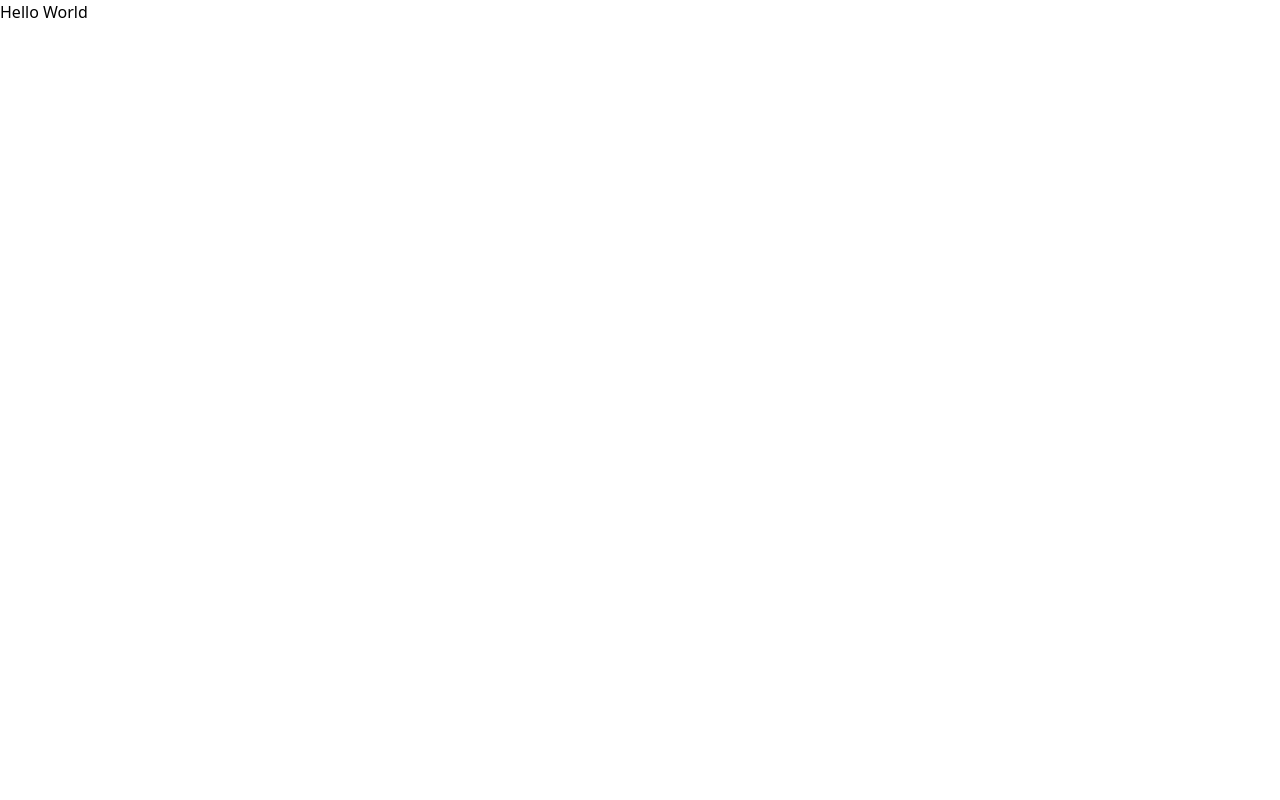
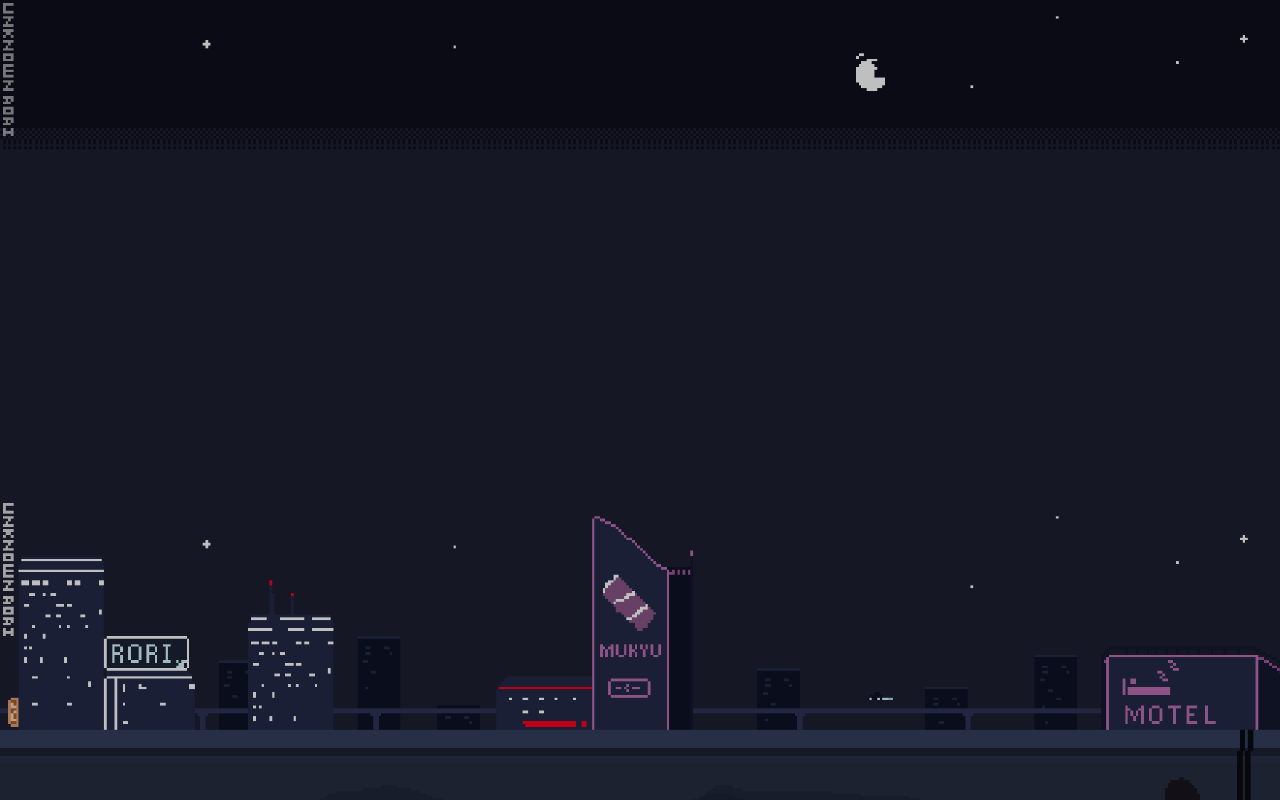
Before and after one commit to UnknownRori/project-lilith, a Vue app: page / in a window 1280 px wide. Built offline with nearby package versions, Linux system fonts and the light colour scheme.

Commit message:
Scaffold parallax & scroll handler

```diff
--- a/src/App.vue
+++ b/src/App.vue
@@ -1,8 +1,21 @@
 <script setup lang="ts">
+import { ScrollableBackgroundParent, ScrollableBackground } from '@/components/background';
+import { useVirtualScroll } from '@/composable/useVirtualScroll';
+import { useScrollStore } from '@/stores/ScrollStore';
+
+const scroll = useScrollStore()
+
+useVirtualScroll((deltaY) => {
+  scroll.scrollBy(deltaY)
+})
 </script>
 
 <template>
-  <h1>
-    Hello World
-  </h1>
+  <div class="relative h-screen w-screen">
+    <ScrollableBackgroundParent>
+      <ScrollableBackground :offsetX='0' :offsetY='0' src="/assets/bg/sky.png" />
+      <ScrollableBackground :offsetX='0' :offsetY='500' src="/assets/bg/city.png" />
+      <ScrollableBackground :offsetX='0' :offsetY='500' src="/assets/bg/scene.png" />
+    </ScrollableBackgroundParent>
+  </div>
 </template>
--- /dev/null
+++ b/src/components/background/ScrollableBackground.vue
@@ -0,0 +1,13 @@
+<script setup lang="ts">
+defineProps<{
+  src: string,
+  offsetX: number,
+  offsetY: number,
+}>();
+
+</script>
+
+<template>
+  <img ref='imgRef' :src="$props.src" class="absolute inset-0 object-cover w-full h-full"
+    :style="`object-position: ${offsetX}px ${offsetY}px;`" />
+</template>
--- /dev/null
+++ b/src/components/background/ScrollableBackgroundParent.vue
@@ -0,0 +1,9 @@
+<script setup lang="ts">
+
+</script>
+
+<template>
+  <div class="absolute w-full h-full brightness-75">
+    <slot />
+  </div>
+</template>
--- /dev/null
+++ b/src/components/background/index.ts
@@ -0,0 +1,2 @@
+export { default as ScrollableBackground } from './ScrollableBackground.vue';
+export { default as ScrollableBackgroundParent } from './ScrollableBackgroundParent.vue';
--- /dev/null
+++ b/src/composable/useVirtualScroll.ts
@@ -0,0 +1,16 @@
+import { onMounted, onUnmounted } from "vue";
+
+export function useVirtualScroll(handler: (deltaY: number) => void) {
+  const onWheel = (event: WheelEvent) => {
+    event.preventDefault()
+    handler(event.deltaY)
+  }
+
+  onMounted(() => {
+    window.addEventListener('wheel', onWheel, { passive: false })
+  })
+
+  onUnmounted(() => {
+    window.removeEventListener('wheel', onWheel)
+  })
+}
--- a/src/main.ts
+++ b/src/main.ts
@@ -1,6 +1,11 @@
-import './assets/main.css'
+import './assets/main.css';
 
-import { createApp } from 'vue'
-import App from './App.vue'
+import { createApp } from 'vue';
+import { createPinia } from 'pinia';
 
-createApp(App).mount('#app')
+import App from './App.vue';
+
+const pinia = createPinia();
+const app = createApp(App);
+app.use(pinia);
+app.mount('#app');
--- /dev/null
+++ b/src/stores/ScrollStore.ts
@@ -0,0 +1,12 @@
+import { defineStore } from 'pinia'
+
+export const useScrollStore = defineStore('scroll', {
+  state: () => ({
+    position: 0
+  }),
+  actions: {
+    scrollBy(delta: number) {
+      this.position += delta
+    }
+  }
+})
--- /dev/null
+++ b/src/utils/index.ts
@@ -0,0 +1,6 @@
+import { clsx, type ClassValue } from 'clsx';
+import { twMerge } from 'tailwind-merge';
+
+export function cn(...inputs: ClassValue[]) {
+  return twMerge(clsx(inputs));
+}
```
